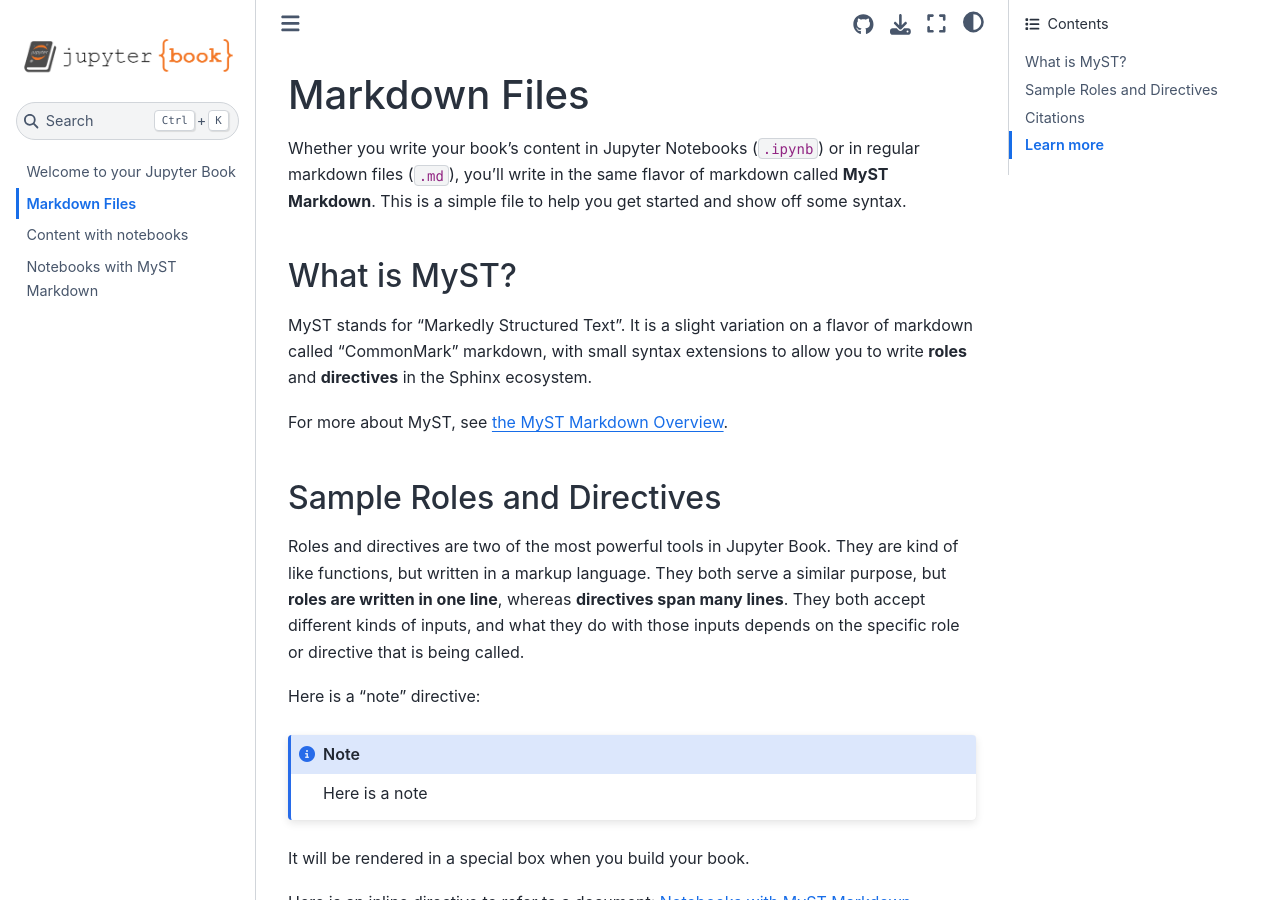
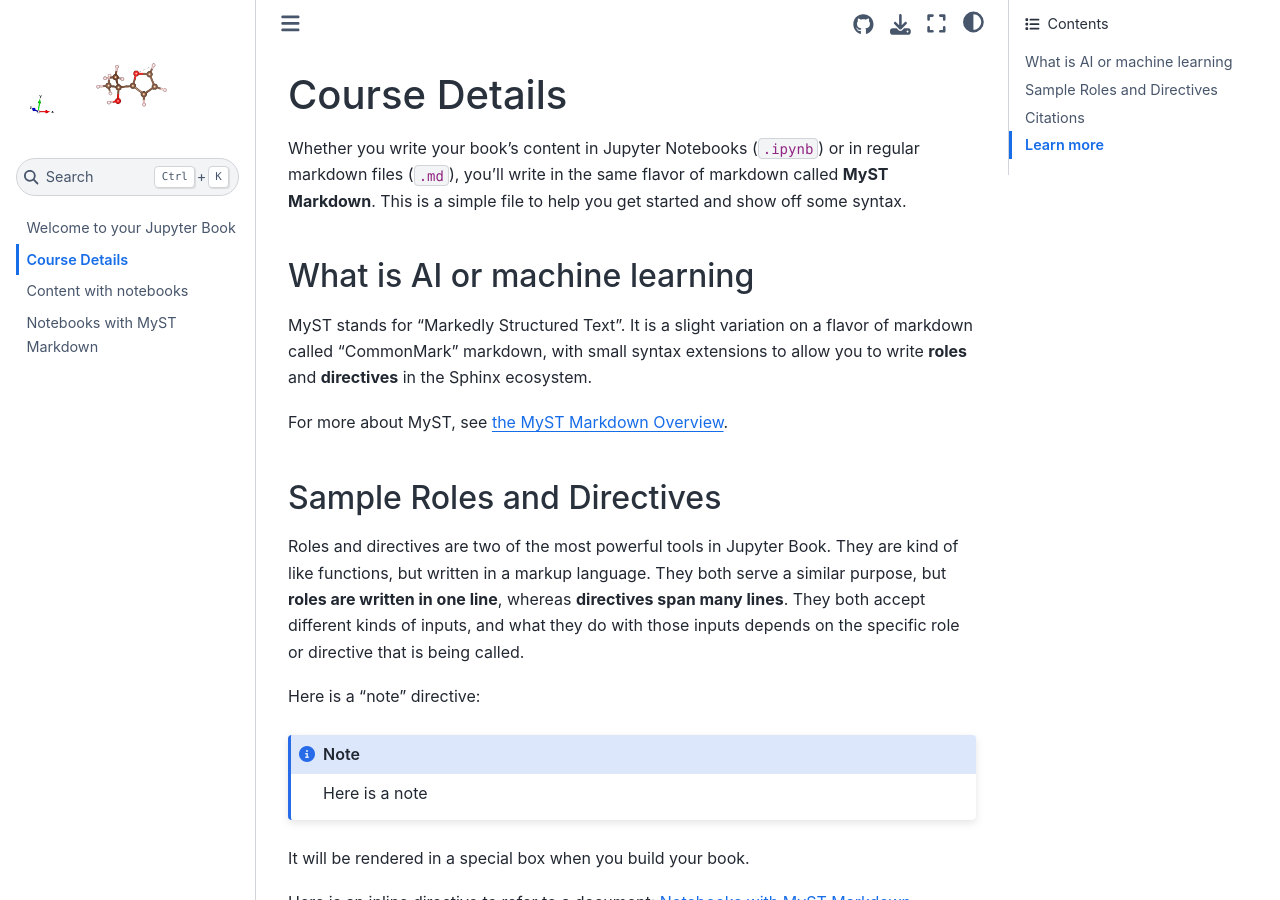
Before and after one commit to lizhenzhupearl/AI4Chemistry, a Jupyter Book: the page built from markdown.md, in a window 1280 px wide and 900 px high. Built offline with Jupyter Book 1.0.4 settings and Sphinx 7.4.7 and the Sphinx Book theme 1.1.4, drawn with Linux system fonts in a browser that asks for light colours; cross-references to code outside the pages are shown as plain code.

Commit message:
adding my first book

```diff
--- a/markdown.md
+++ b/markdown.md
@@ -1,11 +1,11 @@
-# Markdown Files
+# Course Details
 
 Whether you write your book's content in Jupyter Notebooks (`.ipynb`) or
 in regular markdown files (`.md`), you'll write in the same flavor of markdown
 called **MyST Markdown**.
 This is a simple file to help you get started and show off some syntax.
 
-## What is MyST?
+## What is AI or machine learning
 
 MyST stands for "Markedly Structured Text". It
 is a slight variation on a flavor of markdown called "CommonMark" markdown,
```
Also changed, not shown: logo.png.
